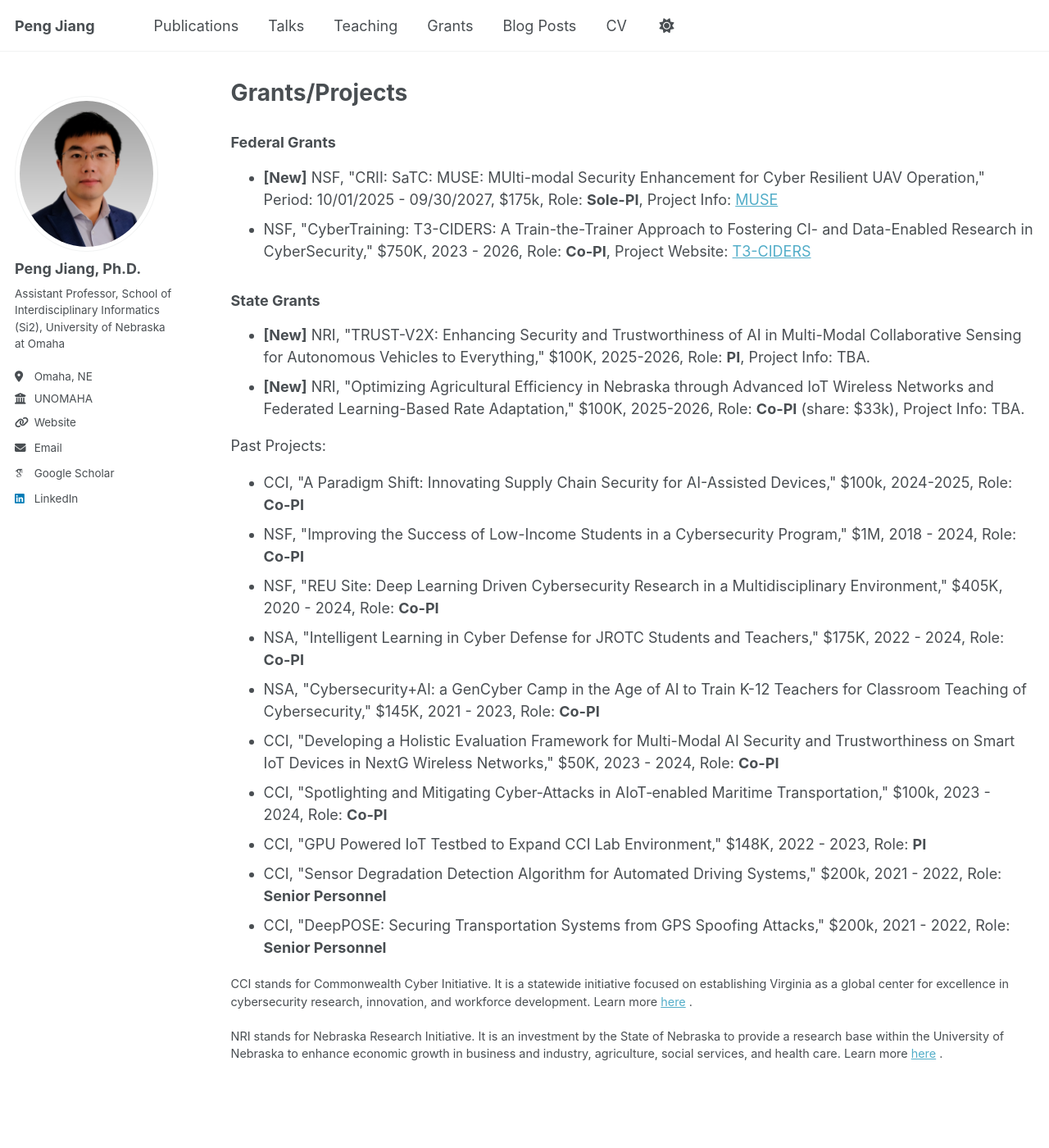
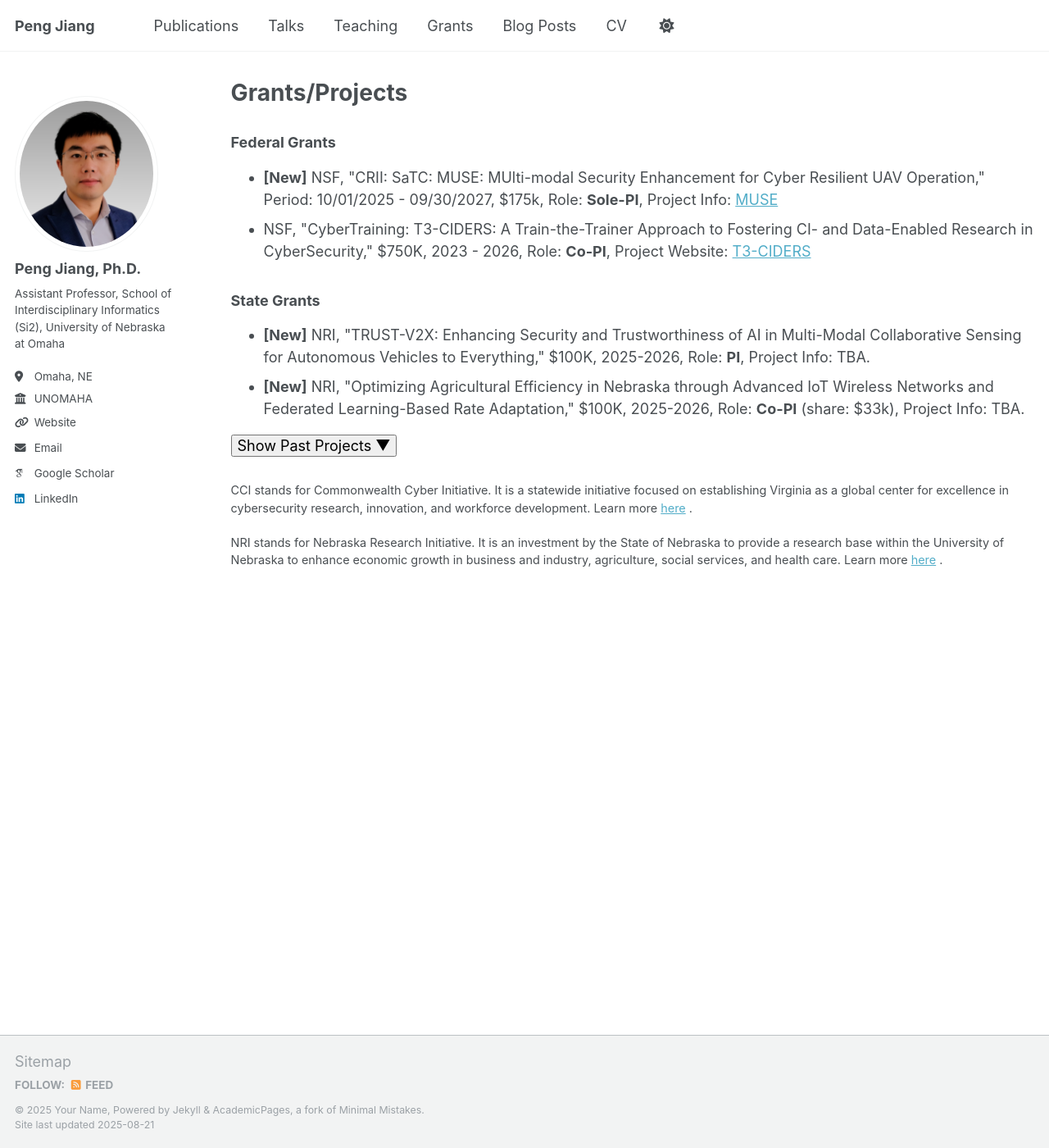
Before and after one commit to PJiang93/pjiang93.github.io, a Jekyll site: the page built from _pages/grants.html, in a window 1280 px wide and 1400 px high. Shown: the whole window at 82% size. Built offline with Jekyll 4.4.1, drawn with Linux system fonts in a browser that asks for light colours; some web fonts are replaced; part of the change alters nothing that is shown.

Commit message:
toggle the past projects.

```diff
--- a/_pages/grants.html
+++ b/_pages/grants.html
@@ -29,7 +29,12 @@ author_profile: true
   </li>
 </ul>
 
-Past Projects:
+<!-- Collapsible Past Projects Section -->
+<button id="togglePastProjects" style="margin-bottom:10px; font-size:1rem; cursor:pointer;">
+  Show Past Projects ▼
+</button>
+<div id="pastProjectsSection" style="display:none;">
+  <strong>Past Projects:</strong>
   <ul class="list-disc mx-3 mb-10 grid gap-2">
     <li>
       CCI, "A Paradigm Shift: Innovating Supply Chain Security for AI-Assisted Devices," $100k, 2024-2025, Role: <b>Co-PI</b>
@@ -62,6 +67,20 @@ Past Projects:
       CCI, "DeepPOSE: Securing Transportation Systems from GPS Spoofing Attacks," $200k,  2021 - 2022,  Role: <b>Senior Personnel</b>
     </li>
   </ul>
+</div>
+<script>
+  const btn = document.getElementById('togglePastProjects');
+  const section = document.getElementById('pastProjectsSection');
+  btn.addEventListener('click', function() {
+    if (section.style.display === 'none') {
+      section.style.display = 'block';
+      btn.textContent = 'Hide Past Projects ▲';
+    } else {
+      section.style.display = 'none';
+      btn.textContent = 'Show Past Projects ▼';
+    }
+  });
+</script>
 
 
 <p style="font-size: 0.8rem; text-align: left; margin-top: 20px;">
```
Lines whose indentation alone changed are shown as unchanged.
